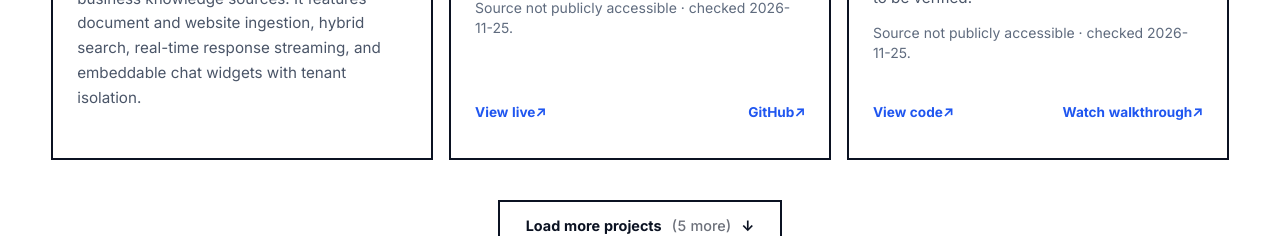
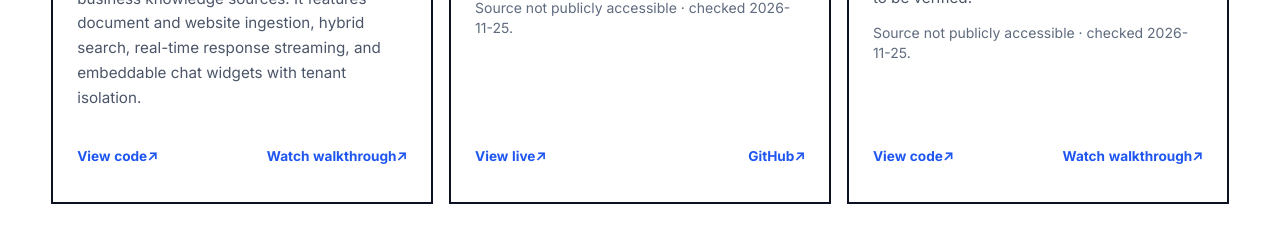
Before and after one commit to vranasinghe/portfolio, a Next.js app: page / in a window 1280 px wide. Shown: the part 5280-5516 px from the top of the page. Built offline with nearby package versions, Linux system fonts and the light colour scheme; no server answers.

Commit message:
Add AI support project links

```diff
--- a/data/portfolio.ts
+++ b/data/portfolio.ts
@@ -332,6 +332,8 @@ export const minorProjects: MinorProject[] = [
     categoryLabel: "AI Engineering · Full-Stack Development",
     statusLabel: "Active Development | 2026",
     developmentStatus: "in-development",
+    github: "https://github.com/vranasinghe/Multi-Tenant-AI-Customer-Support-Platform-with-RAG.git",
+    demoVideo: "https://youtu.be/UW0GiOQAywc",
     imageUrl: "/ai-support-platform.png",
   },
   {
```
